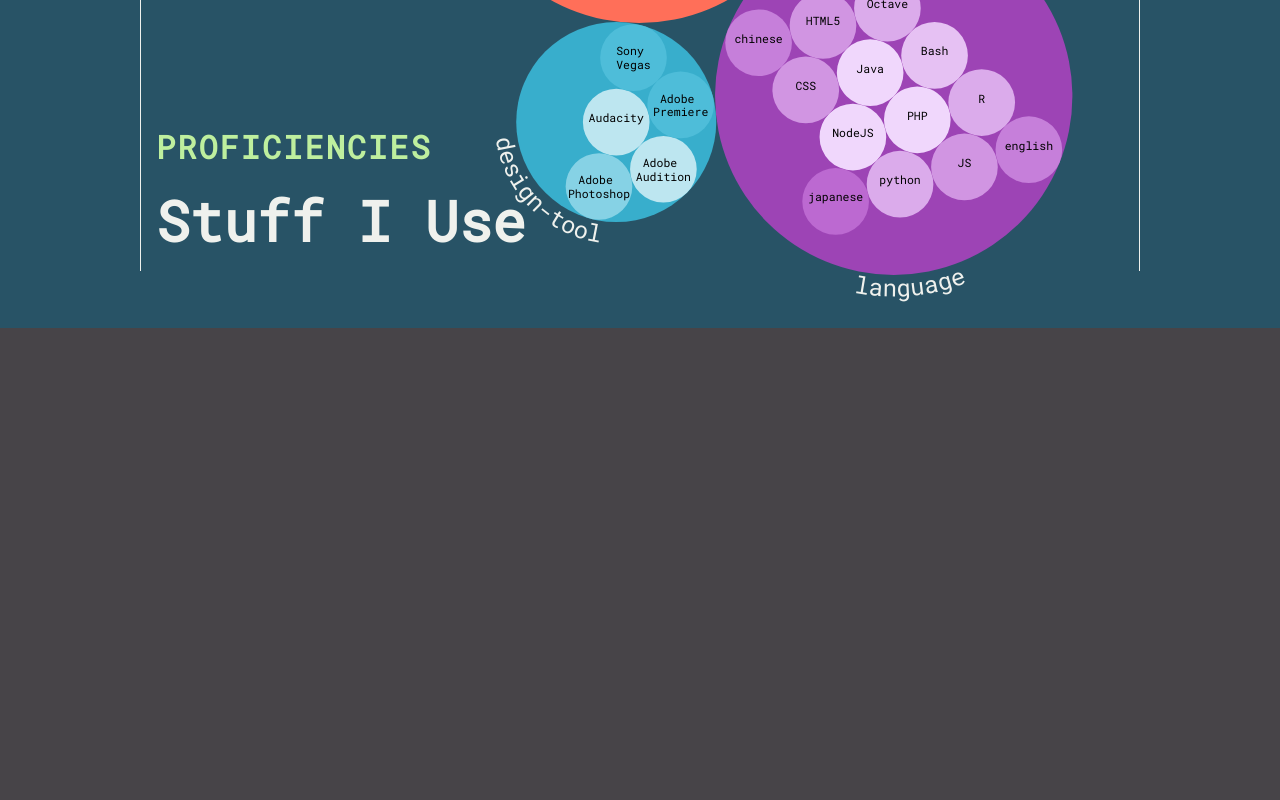
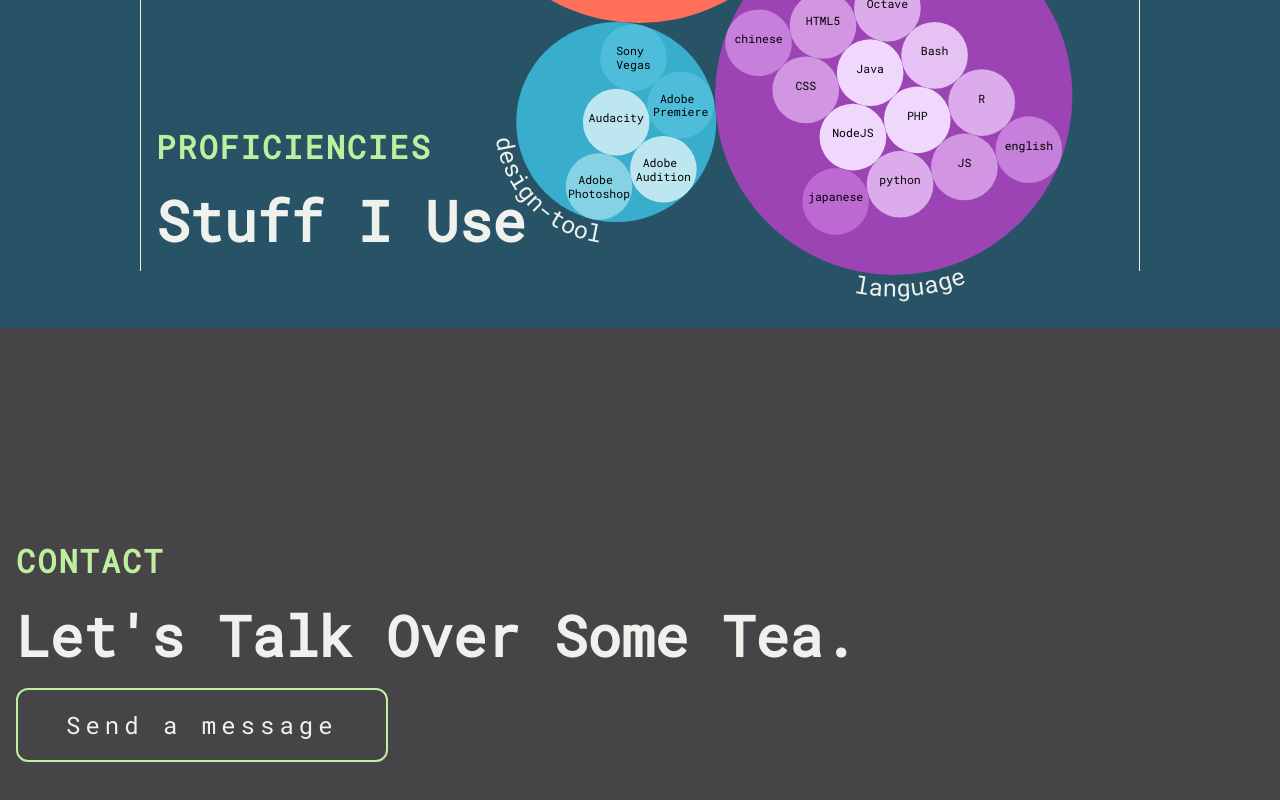
Before and after one commit to samchencode/v1, a Vue app: page / in a window 1280 px wide. Shown: the part 3211-4011 px from the top of the page. Built offline with nearby package versions, Linux system fonts and the light colour scheme.

Commit message:
basic layout for contact page, no sociaList

```diff
--- a/src/App.vue
+++ b/src/App.vue
@@ -6,8 +6,7 @@
       <NavBar :scrollY="scrollY" :windowHeight="windowHeight" />
       <Spotlight class="content__section" />
       <Proficiencies class="content__section" />
-      <!-- for debug -->
-      <section class="content__section--debug" />
+      <Contact class="content__section" />
     </main>
   </div>
 </template>
@@ -18,6 +17,7 @@
 import NavBar from '@/components/NavBar.vue';
 import Spotlight from '@/components/Spotlight.vue';
 import Proficiencies from '@/components/Proficiencies.vue';
+import Contact from '@/components/Contact.vue';
 import '@/main.css';
 
 export default {
@@ -28,6 +28,7 @@
     NavBar,
     Spotlight,
     Proficiencies,
+    Contact,
   },
   data: () => ({
     badges: ['Full Stack Web Development', 'Machine Learning'],
@@ -58,7 +59,4 @@
 .app {
   position: relative;
 }
-.content__section--debug {
-  height: 80vh;
-}
 </style>
--- a/src/components/Button.vue
+++ b/src/components/Button.vue
@@ -24,6 +24,7 @@
   transition:
     background-color var(--ease-primary) var(--duration-short),
     color var(--ease-primary) var(--duration-short);
+  padding: .8em 2em;
 }
 
 .button:hover,
--- /dev/null
+++ b/src/components/Contact.vue
@@ -0,0 +1,42 @@
+<template>
+  <section id="contact" class="contact">
+    <h3 class="contact__subtitle">Contact</h3>
+    <h2 class="contact__title">Let's Talk Over Some Tea.</h2>
+    <Button class="contact__button" title="Send a message" href="#" />
+  </section>
+</template>
+
+<script>
+import Button from './Button.vue';
+
+export default {
+  name: 'Contact',
+  components: {
+    Button,
+  },
+};
+</script>
+
+<style scoped>
+.contact {
+  display: grid;
+  height: calc(100vh - 5em);
+  grid-template-rows: 1fr repeat(2, auto) 50%;
+  padding: var(--spacer);
+  row-gap: var(--spacer);
+}
+
+.contact__subtitle {
+  grid-row: 2;
+}
+
+.contact__title {
+  grid-row: 3;
+}
+
+.button {
+  grid-row: 4;
+  align-self: start;
+  justify-self: left;
+}
+</style>
--- a/src/components/Hero.vue
+++ b/src/components/Hero.vue
@@ -47,7 +47,6 @@
   display: grid;
   place-items: center;
   margin-right: auto;
-  padding: .8em 2em;
   align-self: center;
 }
 
```
